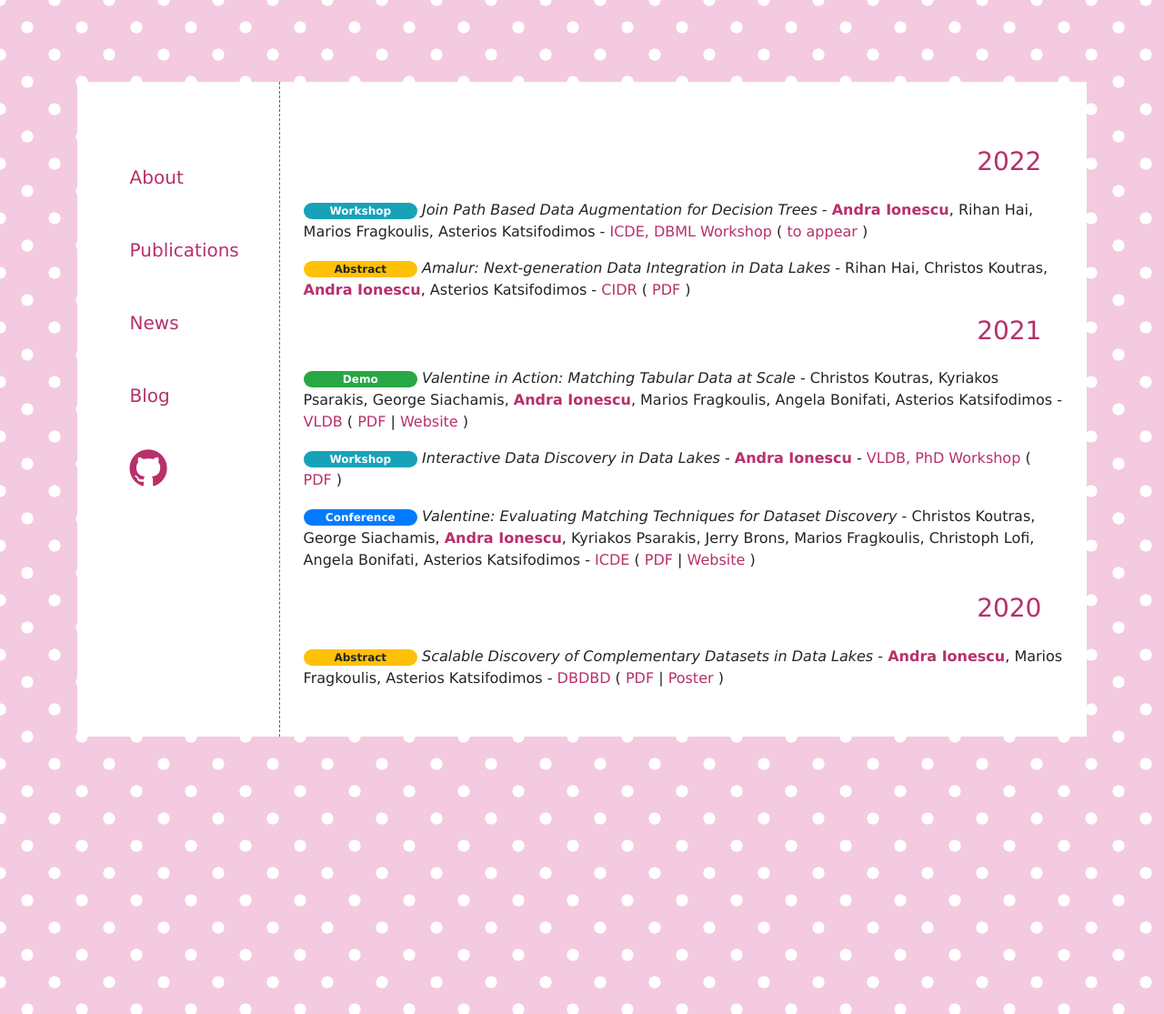
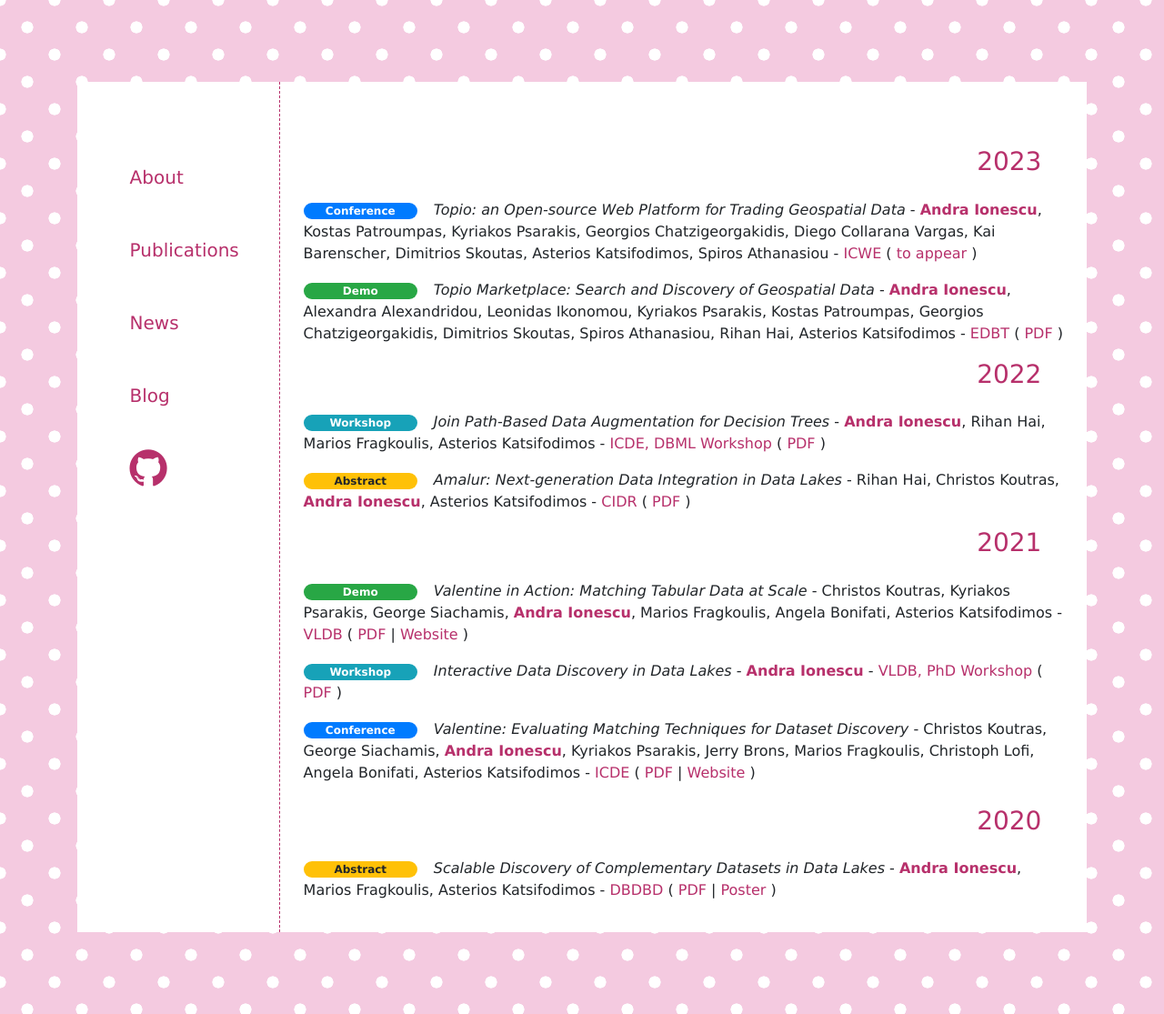
Before and after one commit to AndraIonescu/andradenisionescu.github.io, a Jekyll site: the page built from publications.html, in a window 1280 px wide. Shown: the whole page at 91% size. Built offline with Jekyll 4.4.1, drawn with Linux system fonts in a browser that asks for light colours; nearby versions of some CDN libraries.

Commit message:
Updated about me and publications list

```diff
--- a/_sass/main.scss
+++ b/_sass/main.scss
@@ -248,3 +248,11 @@ div a:hover {
 #back-button {
   color: #b7306b;
 }
+
+#contact {
+  font-size: 2em;
+}
+
+.badge-margin {
+  margin-right: 1vw;
+}
--- a/publications.html
+++ b/publications.html
@@ -4,20 +4,54 @@ title: Publications
 
 
 <div id="publications">
-    <h3 class="pink-font mb-4 mt-2 mr-4 text-right">2022</h3>
+    <h3 class="pink-font mb-4 mt-2 mr-4 text-right">2023</h3>
 
     <div class="mb-2">
-        <p><span class="badge badge-pill badge-info badge-width">Workshop</span> <i> Join Path Based Data Augmentation for Decision Trees </i> -
-            <span class="pink-font author">Andra Ionescu</span>, Rihan Hai, Marios Fragkoulis, Asterios Katsifodimos -
-            <span class="pink-font">ICDE, DBML Workshop</span>
+        <p><span class="badge badge-pill badge-primary badge-width badge-margin">Conference</span> <i>
+            Topio: an Open-source Web Platform for Trading Geospatial Data </i> -
+            <span class="pink-font author">Andra Ionescu</span>, Kostas Patroumpas, Kyriakos
+            Psarakis, Georgios Chatzigeorgakidis, Diego Collarana Vargas, Kai Barenscher, Dimitrios Skoutas,
+            Asterios Katsifodimos, Spiros Athanasiou -
+            <span class="pink-font">ICWE</span>
             <span>(
-                <a href="" target="_blank">to appear</a>
+                <a href=""
+                   target="_blank">to appear</a>
                 )</span>
         </p>
     </div>
 
     <div class="mb-2">
-        <p><span class="badge badge-pill badge-warning badge-width">Abstract</span> <i> Amalur: Next-generation Data Integration in Data Lakes </i> -
+        <p><span class="badge badge-pill badge-success badge-width badge-margin">Demo</span> <i> Topio Marketplace: Search
+            and Discovery of Geospatial Data </i> -
+            <span class="pink-font author">Andra Ionescu</span>, Alexandra Alexandridou, Leonidas Ikonomou, Kyriakos
+            Psarakis, Kostas Patroumpas, Georgios Chatzigeorgakidis, Dimitrios Skoutas, Spiros Athanasiou, Rihan Hai,
+            Asterios Katsifodimos -
+            <span class="pink-font">EDBT</span>
+            <span>(
+                <a href="{{site.baseurl}}/assets/pdf/2023_EDBT_Topio_Demo-8.pdf"
+                   target="_blank">PDF</a>
+                )</span>
+        </p>
+    </div>
+
+
+    <h3 class="pink-font mb-4 mt-2 mr-4 text-right">2022</h3>
+
+    <div class="mb-2">
+        <p><span class="badge badge-pill badge-info badge-width badge-margin">Workshop</span> <i> Join Path-Based Data
+            Augmentation for Decision Trees </i> -
+            <span class="pink-font author">Andra Ionescu</span>, Rihan Hai, Marios Fragkoulis, Asterios Katsifodimos -
+            <span class="pink-font">ICDE, DBML Workshop</span>
+            <span>(
+                <a href="https://research.tudelft.nl/en/publications/join-path-based-data-augmentation-for-decision-trees"
+                   target="_blank">PDF</a>
+                )</span>
+        </p>
+    </div>
+
+    <div class="mb-2">
+        <p><span class="badge badge-pill badge-warning badge-width badge-margin">Abstract</span> <i> Amalur:
+            Next-generation Data Integration in Data Lakes </i> -
             Rihan Hai, Christos Koutras,
             <span class="pink-font author">Andra Ionescu</span>, Asterios Katsifodimos -
             <span class="pink-font">CIDR</span>
@@ -31,9 +65,11 @@ title: Publications
     <h3 class="pink-font mb-4 mt-2 mr-4 text-right">2021</h3>
 
     <div class="mb-2">
-        <p><span class="badge badge-pill badge-success badge-width">Demo</span> <i> Valentine in Action: Matching Tabular Data at Scale </i> -
+        <p><span class="badge badge-pill badge-success badge-width badge-margin">Demo</span> <i> Valentine in Action:
+            Matching Tabular Data at Scale </i> -
             Christos Koutras, Kyriakos Psarakis, George Siachamis,
-            <span class="pink-font author">Andra Ionescu</span>, Marios Fragkoulis, Angela Bonifati, Asterios Katsifodimos -
+            <span class="pink-font author">Andra Ionescu</span>, Marios Fragkoulis, Angela Bonifati, Asterios
+            Katsifodimos -
             <span class="pink-font">VLDB</span>
             <span>(
                 <a href="http://vldb.org/pvldb/vol14/p2871-koutras.pdf" target="_blank">PDF</a> |
@@ -43,7 +79,8 @@ title: Publications
     </div>
 
     <div class="mb-2">
-        <p><span class="badge badge-pill badge-info badge-width">Workshop</span> <i> Interactive Data Discovery in Data Lakes </i> -
+        <p><span class="badge badge-pill badge-info badge-width badge-margin">Workshop</span> <i> Interactive Data
+            Discovery in Data Lakes </i> -
             <span class="pink-font author">Andra Ionescu</span> -
             <span class="pink-font">VLDB, PhD Workshop</span>
             <span>(
@@ -53,8 +90,10 @@ title: Publications
     </div>
 
     <div class="mb-2">
-        <p><span class="badge badge-pill badge-primary badge-width">Conference</span> <i> Valentine: Evaluating Matching Techniques for Dataset Discovery </i> -
-        Christos Koutras, George Siachamis, <span class="pink-font author">Andra Ionescu</span>, Kyriakos Psarakis, Jerry
+        <p><span class="badge badge-pill badge-primary badge-width badge-margin">Conference</span> <i> Valentine:
+            Evaluating Matching Techniques for Dataset Discovery </i> -
+            Christos Koutras, George Siachamis, <span class="pink-font author">Andra Ionescu</span>, Kyriakos Psarakis,
+            Jerry
             Brons, Marios Fragkoulis, Christoph Lofi, Angela Bonifati, Asterios Katsifodimos -
             <span class="pink-font">ICDE</span>
             <span>(
@@ -66,7 +105,8 @@ title: Publications
 
     <h3 class="pink-font mb-4 mt-4 mr-4 text-right">2020</h3>
     <div class="mb-2">
-        <p><span class="badge badge-pill badge-warning badge-width">Abstract</span> <i>Scalable Discovery of Complementary Datasets in Data Lakes</i> -
+        <p><span class="badge badge-pill badge-warning badge-width badge-margin">Abstract</span> <i>Scalable Discovery
+            of Complementary Datasets in Data Lakes</i> -
             <span class="pink-font author">Andra Ionescu</span>, Marios Fragkoulis, Asterios Katsifodimos -
             <span class="pink-font">DBDBD</span>
             <span>( <a href="http://soft.vub.ac.be/DBDBD2020/abstract/dbdbd_2020_ionescu.pdf" target="_blank">PDF</a> |
```
Also changed, not shown: _includes/aboutme.html (+10 -4 lines), 1 other file. Lines whose indentation alone changed are shown as unchanged.
